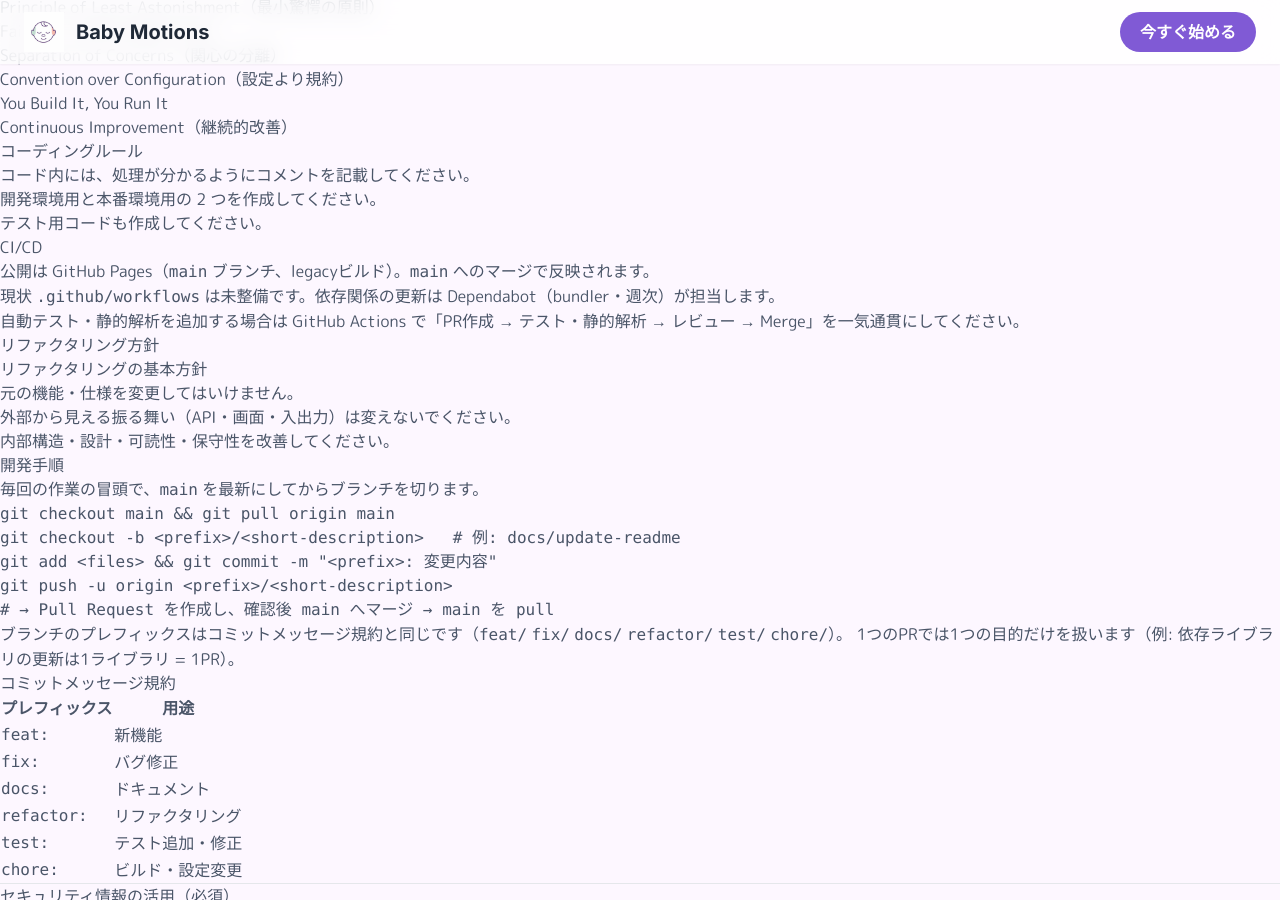
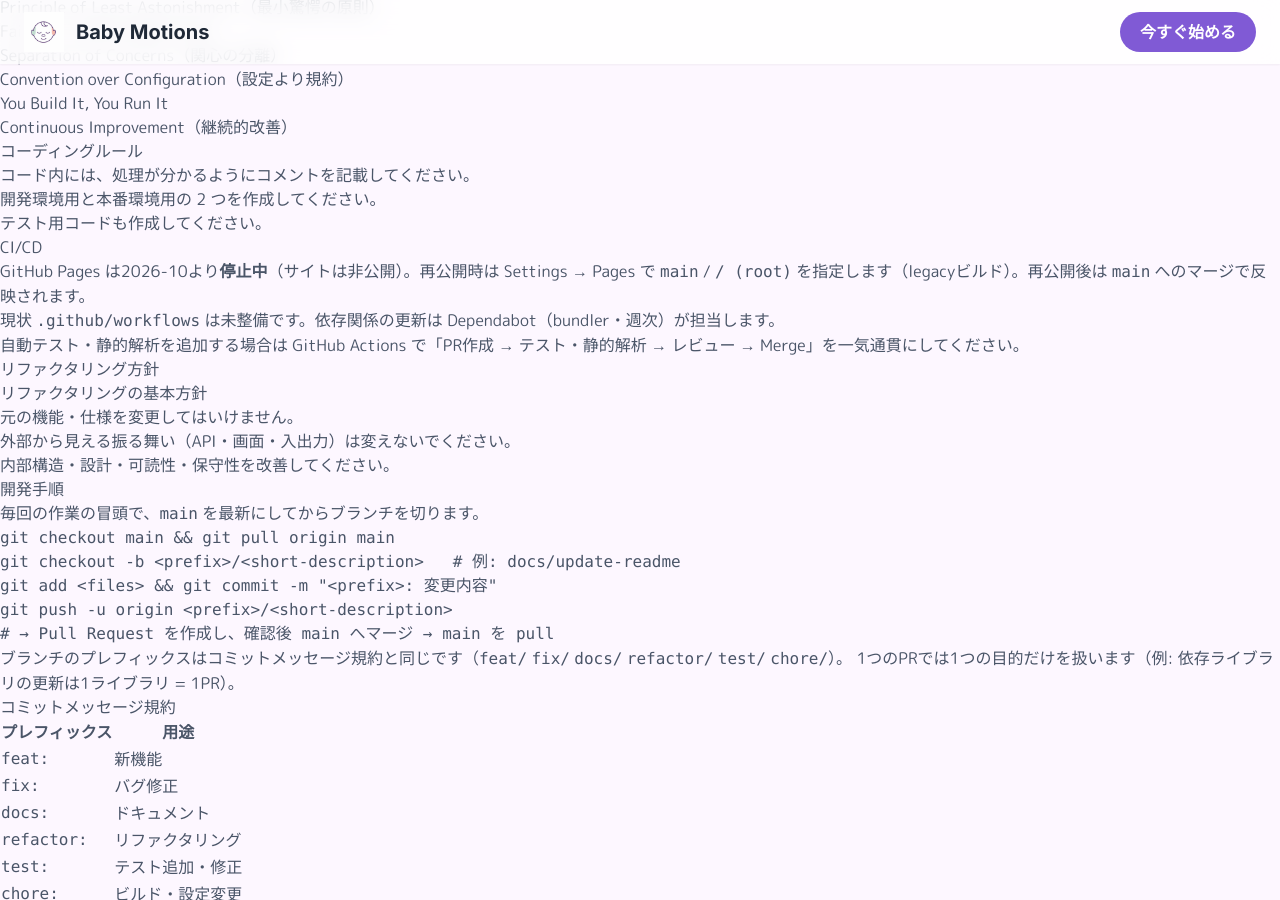
Before and after one commit to baby-feelings/baby_motions.github.io, a Jekyll site: the page built from CLAUDE.md, in a window 1280 px wide and 900 px high, scrolled down 714 px. Built offline with Jekyll 4.4.1, drawn with Linux system fonts in a browser that asks for light colours; nearby versions of some CDN libraries; our own code applies the rules of GitHub Pages for plain Markdown files.

Commit message:
docs: GitHub Pagesサイトの公開停止をREADME・CLAUDE.mdに反映
Pagesを停止したため、公開URL・デプロイの記述を現状に合わせ、再公開手順を追記。

Co-Authored-By: Claude Sonnet 5.5 <noreply@anthropic.com>

```diff
--- a/CLAUDE.md
+++ b/CLAUDE.md
@@ -45,7 +45,7 @@
 - テスト用コードも作成してください。
 
 ## CI/CD
-- 公開は GitHub Pages（`main` ブランチ、legacyビルド）。`main` へのマージで反映されます。
+- GitHub Pages は2026-10より**停止中**（サイトは非公開）。再公開時は Settings → Pages で `main` / `/ (root)` を指定します（legacyビルド）。再公開後は `main` へのマージで反映されます。
 - 現状 `.github/workflows` は未整備です。依存関係の更新は Dependabot（bundler・週次）が担当します。
 - 自動テスト・静的解析を追加する場合は GitHub Actions で「PR作成 → テスト・静的解析 → レビュー → Merge」を一気通貫にしてください。
 
```
Also changed, not shown: README.md.
